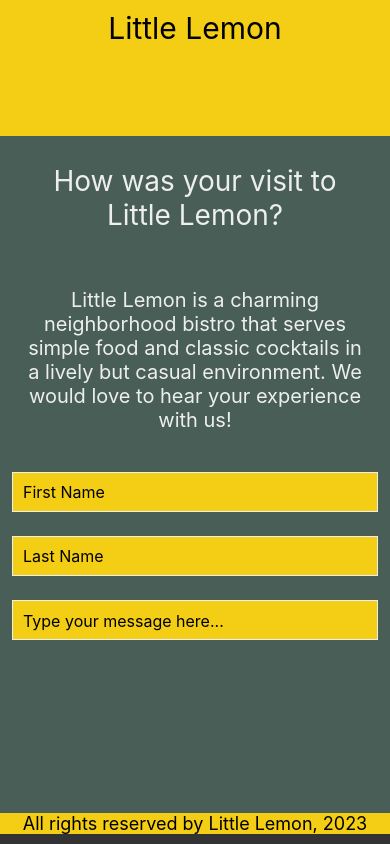
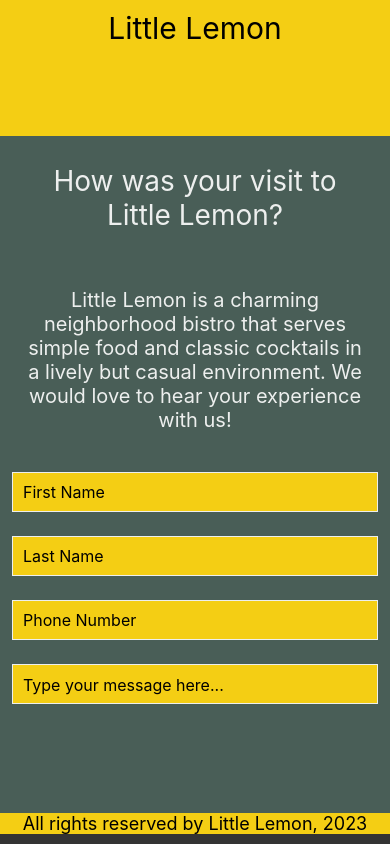
Before and after one commit to EvMad/a-react-native-sandbox, a React Native app in the folder LittleLemon/: screen / in a window 390 px wide. Built offline with nearby package versions, Linux system fonts and the light colour scheme.

Commit message:
added phone number TextInput

```diff
--- a/LittleLemon/components/FeedbackForm.js
+++ b/LittleLemon/components/FeedbackForm.js
@@ -4,6 +4,7 @@ import { View, StyleSheet, TextInput, ScrollView, Text, KeyboardAvoidingView, Pl
 const FeedbackForm = () => {
     const [firstName, onChangeFirstName] = React.useState('');
     const [lastName, onChangeLastName] = React.useState('');
+    const [phoneNumber, onChangePhoneNumber] = React.useState('');
     const [message, onChangeMessage] = React.useState('');
 
     return (
@@ -17,6 +18,7 @@ const FeedbackForm = () => {
             </Text>
             <TextInput value={firstName} onChangeText={onChangeFirstName} style={styles.input} placeholder={'First Name'} />
             <TextInput value={lastName} onChangeText={onChangeLastName} style={styles.input} placeholder={'Last Name'} />
+            <TextInput value={phoneNumber} onChangeText={onChangePhoneNumber} style={styles.input} keyboardType={"phone-pad"} placeholder={'Phone Number'} />
             <TextInput value={message} onChangeText={onChangeMessage} style={styles.input} multiline={true} maxLength={250} placeholder={'Type your message here...'} />
         </ScrollView>
    </KeyboardAvoidingView>
```
